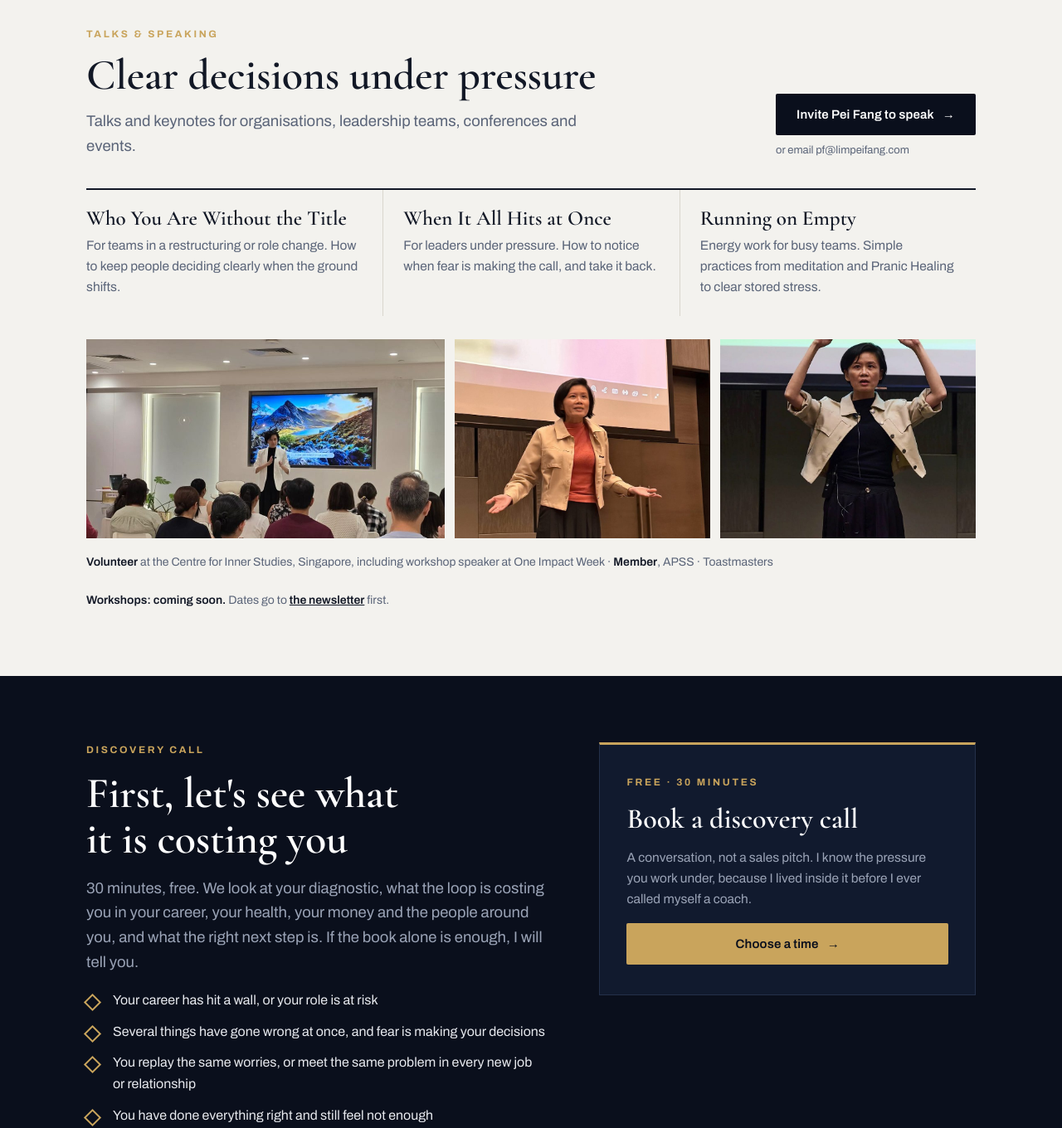
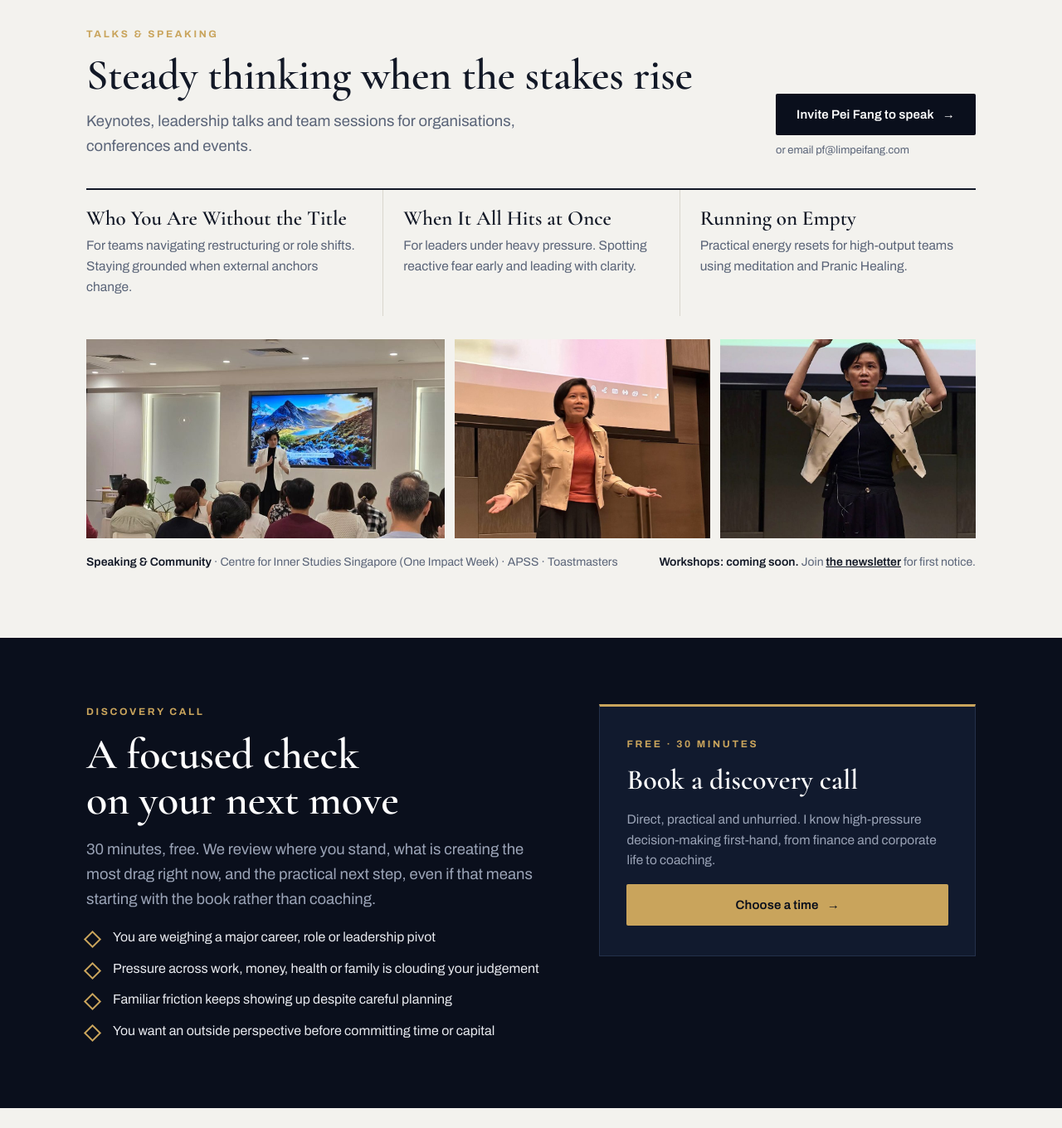
Before and after one commit to limp22f/limpeifang-site, a plain HTML site: page index.html in a window 1280 px wide. Shown: the part 2320-3680 px from the top of the page at 83% size. Drawn offline with nearby package versions, Linux system fonts and the light colour scheme.

Commit message:
Talks & Speaking and Discovery call: Gemini wording
Em dashes replaced with full stops or commas; Singapore spelling.

Co-Authored-By: Claude Opus 5.5 <noreply@anthropic.com>
Claude-Session: https://claude.ai/code/session_01Q7o2z4KXWt4MzrfkLSy1Gd

```diff
--- a/index.html
+++ b/index.html
@@ -721,8 +721,8 @@ footer{background:#070b15;color:var(--muted-dark);font-size:13.5px;padding:48px
     <div class="sp-head">
       <div>
         <div class="eyebrow">Talks &amp; Speaking</div>
-        <h2 class="h2">Clear decisions under pressure</h2>
-        <p class="lead">Talks and keynotes for organisations, leadership teams, conferences and events.</p>
+        <h2 class="h2">Steady thinking when the stakes rise</h2>
+        <p class="lead">Keynotes, leadership talks and team sessions for organisations, conferences and events.</p>
       </div>
       <div class="sp-cta">
         <a class="btn btn-navy" href="mailto:pf@limpeifang.com?subject=Speaking%20enquiry">Invite Pei Fang to speak <span class="arrow" aria-hidden="true">→</span></a>
@@ -730,9 +730,9 @@ footer{background:#070b15;color:var(--muted-dark);font-size:13.5px;padding:48px
       </div>
     </div>
     <ul class="angles">
-      <li><b>Who You Are Without the Title</b><span>For teams in a restructuring or role change. How to keep people deciding clearly when the ground shifts.</span></li>
-      <li><b>When It All Hits at Once</b><span>For leaders under pressure. How to notice when fear is making the call, and take it back.</span></li>
-      <li><b>Running on Empty</b><span>Energy work for busy teams. Simple practices from meditation and Pranic Healing to clear stored stress.</span></li>
+      <li><b>Who You Are Without the Title</b><span>For teams navigating restructuring or role shifts. Staying grounded when external anchors change.</span></li>
+      <li><b>When It All Hits at Once</b><span>For leaders under heavy pressure. Spotting reactive fear early and leading with clarity.</span></li>
+      <li><b>Running on Empty</b><span>Practical energy resets for high-output teams using meditation and Pranic Healing.</span></li>
     </ul>
     <div class="tphotos">
       <figure><img src="assets/speak-room.jpg" alt="Pei Fang speaking to a full room at the Centre for Inner Studies, Singapore" loading="lazy"></figure>
@@ -740,8 +740,8 @@ footer{background:#070b15;color:var(--muted-dark);font-size:13.5px;padding:48px
       <figure><img src="assets/speak-3.jpg" alt="Pei Fang leading an audience exercise" loading="lazy"></figure>
     </div>
     <div class="sp-foot">
-      <span><b>Volunteer</b> at the Centre for Inner Studies, Singapore, including workshop speaker at One Impact Week · <b>Member</b>, APSS · Toastmasters</span>
-      <span><b>Workshops: coming soon.</b> Dates go to <a href="#newsletter">the newsletter</a> first.</span>
+      <span><b>Speaking &amp; Community</b> · Centre for Inner Studies Singapore (One Impact Week) · APSS · Toastmasters</span>
+      <span><b>Workshops: coming soon.</b> Join <a href="#newsletter">the newsletter</a> for first notice.</span>
     </div>
   </div>
 </section>
@@ -751,19 +751,19 @@ footer{background:#070b15;color:var(--muted-dark);font-size:13.5px;padding:48px
   <div class="wrap coach1">
     <div>
       <div class="eyebrow">Discovery call</div>
-      <h2 class="h2" style="margin:14px 0 18px">First, let's see what it is costing you</h2>
-      <p class="lead">30 minutes, free. We look at your diagnostic, what the loop is costing you in your career, your health, your money and the people around you, and what the right next step is. If the book alone is enough, I will tell you.</p>
+      <h2 class="h2" style="margin:14px 0 18px">A focused check on your next move</h2>
+      <p class="lead">30 minutes, free. We review where you stand, what is creating the most drag right now, and the practical next step, even if that means starting with the book rather than coaching.</p>
       <ul class="checks">
-        <li>Your career has hit a wall, or your role is at risk</li>
-        <li>Several things have gone wrong at once, and fear is making your decisions</li>
-        <li>You replay the same worries, or meet the same problem in every new job or relationship</li>
-        <li>You have done everything right and still feel not enough</li>
+        <li>You are weighing a major career, role or leadership pivot</li>
+        <li>Pressure across work, money, health or family is clouding your judgement</li>
+        <li>Familiar friction keeps showing up despite careful planning</li>
+        <li>You want an outside perspective before committing time or capital</li>
       </ul>
     </div>
     <aside class="panel" aria-label="Book a discovery call">
       <span class="eyebrow">Free · 30 minutes</span>
       <h3>Book a discovery call</h3>
-      <p>A conversation, not a sales pitch. I know the pressure you work under, because I lived inside it before I ever called myself a coach.</p>
+      <p>Direct, practical and unhurried. I know high-pressure decision-making first-hand, from finance and corporate life to coaching.</p>
       <a class="btn btn-gold" href="https://calendly.com/pf-limpeifang/30min" target="_blank" rel="noopener" data-book>Choose a time <span class="arrow" aria-hidden="true">→</span></a>
     </aside>
   </div>
```
